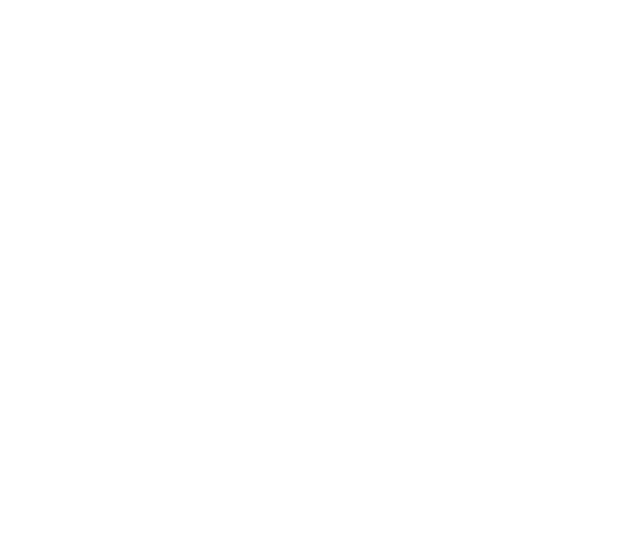
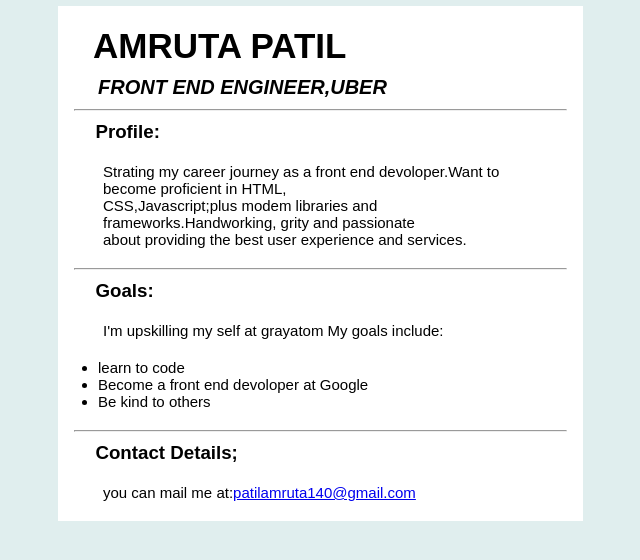
Before and after one commit to AmrutaPatil140/personal-portfolio-page, a plain HTML site: page index.html in a window 1280 px wide. Shown: the whole page, without its empty margins (287-927 px from the left). Drawn offline with Linux system fonts and the light colour scheme.

Commit message:
added solution

```diff
--- a/index.html
+++ b/index.html
@@ -1 +1,39 @@
-<!-- Add your HTML Code here -->
+<!DOCTYPE html>
+<html>
+    <head>
+        <meta chatset="UTF-8">
+        <title>
+            profilepageofamruta
+        </title>
+        <meta name="description" content="">
+        <meta name="viewport" content="width=device-width, intial-scale=1">
+        <link href="style.css" type="text/css" rel="stylesheet">
+    </head>
+    <body>
+        <div class="profilebody">
+            <div id="name">
+        <h1>AMRUTA PATIL</h1>
+        <h2><em>FRONT END ENGINEER,UBER</em></h2>
+        </div>
+
+        <hr>
+        <h3><strong>Profile:</strong></h3>
+        <p>Strating my career journey as a front end devoloper.Want to become proficient in HTML,<br>CSS,Javascript;plus modem libraries and frameworks.Handworking, grity and passionate<br>about providing the best user experience and services. </p>
+
+        <hr>
+
+        <h3>Goals:</h3>
+        <p>I'm upskilling my self at grayatom My goals include:</p>
+        <ul>
+            <li>learn to code</li>
+            <li>Become a front end devoloper at Google</li>
+            <li>Be kind to others</li>
+        </ul>
+
+        <hr>
+
+        <h3><strong>Contact Details;</strong></h3>
+        <p>you can mail me at:<a href="patilamruta140@gmail.com">patilamruta140@gmail.com</a></p>
+        </div>
+    </body>
+</html>
--- a/style.css
+++ b/style.css
@@ -1 +1,70 @@
-/* Add your CSS code here */
+*{
+    font-family: Arial, Helvetica, sans-serif;
+    max-width: 700px;
+    margin: auto;
+}
+
+body {
+    min-width:500px;
+    background-color: #e0eeee;
+}
+
+.profilebody{
+    display: inline-block;
+    background-color: white;
+    margin-top: 6px;
+    margin-left: 55px;
+    width: 75%;
+    height:590;
+}
+
+p
+{
+    font-size: 15px;
+    margin-left:3em;
+    margin-right:2em;
+    margin-top:20px;
+    margin-bottom:20px;
+}
+ul
+{
+font-size:15px;
+margin-right: 2em;
+margin-top: 20px;
+margin-bottom: 20px;
+
+}
+hr
+{
+    margin-left:1em;
+    margin-right:1em;
+}
+#name h1
+{
+ font-style: 'TimesNewRoman';
+ font-size: 35px;
+ margin-left:1em;
+ margin-right:2em;
+ margin-top:20px;
+ margin-bottom:10px;
+ text-transform: uppercase;
+
+}
+
+#name h2
+{
+ font-style: italic;
+ font-size: 20px;
+ margin-left:2em;
+ margin-right:2em;
+ margin-top:10px;
+ margin-bottom:10px;
+ text-transform: uppercase;
+
+}
+
+h3
+{
+    margin-left:2em;
+    margin-top:10px;
+}
```
